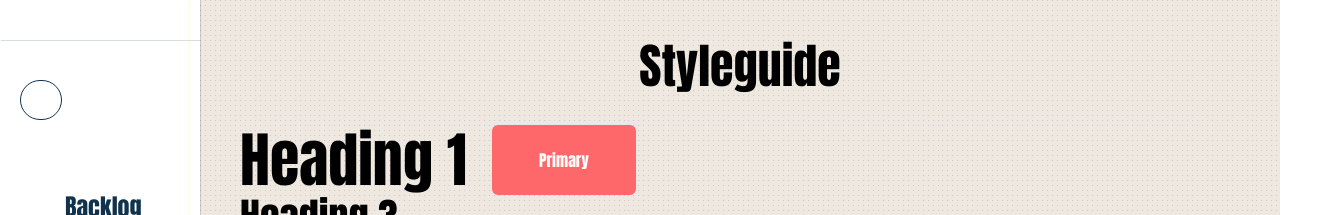
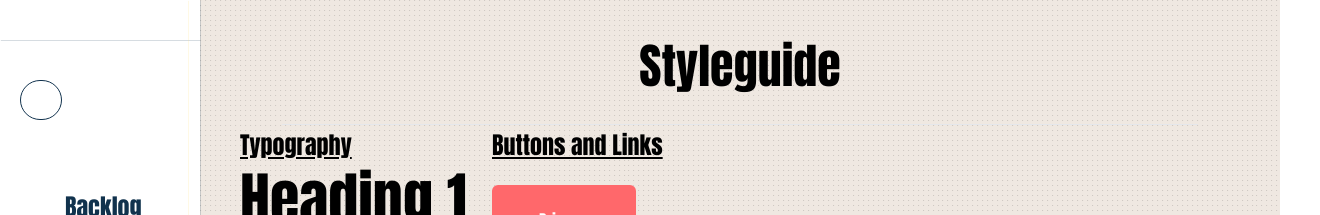
Before and after one commit to CYL-B/concentraction, a React (Vite) app in the folder concentraction-back/concentraction-front/: page /styleguide in a window 1280 px wide. Shown: the top 215 px of the page, 1320 px wide, since content can reach past the window. Built offline with nearby package versions, Linux system fonts and the light colour scheme; some icons are missing.

Commit message:
adjusted layout to add overflow, footer position, added props for typo

```diff
--- a/concentraction-back/concentraction-front/src/components/footer.jsx
+++ b/concentraction-back/concentraction-front/src/components/footer.jsx
@@ -5,7 +5,7 @@ import IconifyIcon from "./icon";
 
 export default function Footer() {
   return (
-    <footer className=" absolute bottom-0 w-full h-1/12 self-end flex justify-between border-solid border-t border-brand-blue">
+    <footer className=" absolute w-full h-1/12 self-end flex justify-between border-solid border-t border-brand-blue">
       <div className="min-w-[30%] flex flex-col justify-center">
         <Heading4 classHeading={"text-brand-blue uppercase"}>
           Concentraction
--- a/concentraction-back/concentraction-front/src/components/layout.jsx
+++ b/concentraction-back/concentraction-front/src/components/layout.jsx
@@ -16,7 +16,7 @@ export default function Layout({
     <div id={id} className="layout flex h-screen w-screen bg-background">
       <NavBar />
 
-      <main role="main" className={`relative p-10 ${mainClassName ?? ""}`}>
+      <main role="main" className={`relative p-10 overflow-x-scroll overflow-y-hidden box-border ${mainClassName ?? ""}`}>
         <Header headerTitle={headerTitle}></Header>
         <div className={`container mx-auto ${containerClassName ?? ""}`}>
           <div className={`w-full ${ pageClassName?? ""}`}>
--- a/concentraction-back/concentraction-front/src/components/typography.jsx
+++ b/concentraction-back/concentraction-front/src/components/typography.jsx
@@ -1,7 +1,7 @@
-function Heading1 ({children}) {
+function Heading1 ({children, classHeading}) {
 
     return(
-        <h1 className="font-anton text-[40px] leading-[44px] md:text-5xl md:leading-[52px] xl:text-6xl xl:leading-[70px]">{children}</h1>
+        <h1 className={`font-anton text-[40px] leading-[44px] md:text-5xl md:leading-[52px] xl:text-6xl xl:leading-[70px] ${classHeading}`}>{children}</h1>
     )
 }
 
@@ -12,10 +12,10 @@ function Heading2 ({text, heading2ClassName}) {
     )
 }
 
- function Heading3 ({children}) {
+ function Heading3 ({children, classHeading}) {
 
     return(
-        <h3 className="font-anton text-xl leading-[19px] md:text-2xl md:leading-[40px] xl:text-[40px] xl:leading-[44px]">{children}</h3>
+        <h3 className={`font-anton text-xl leading-[19px] md:text-2xl md:leading-[40px] xl:text-[40px] xl:leading-[44px] ${classHeading}`}>{children}</h3>
     )
 }
 
@@ -26,16 +26,16 @@ function Heading4 ({children, classHeading}) {
     )
 }
 
-function Body ({children, body2}) {
+function Body ({children, body2, classHeading}) {
 
     return(
-        <p className={`font-nunito ${body2 ?"text-sm leading-[21px]":"text-base leading-6"} `}>{children}</p>
+        <p className={`font-nunito ${body2 ?"text-sm leading-[21px]":"text-base leading-6"} ${classHeading} `}>{children}</p>
     )
 }
 
-function Fineprint ({children}){
+function Fineprint ({children, classHeading}){
     return(
-        <p className="font-nunito text-xs leading-[18px]">{children}</p>
+        <p className={`font-nunito text-xs leading-[18px] ${classHeading}`}>{children}</p>
     )
 
 }
--- a/concentraction-back/concentraction-front/src/pages/styleguide.jsx
+++ b/concentraction-back/concentraction-front/src/pages/styleguide.jsx
@@ -22,6 +22,7 @@ export default function Styleguide() {
         pageClassName="grid grid-cols-4 grid-rows-2 gap-2"
         >
           <section className="typography">
+            <Heading4 classHeading="underline">Typography</Heading4>
             <Heading1>Heading 1</Heading1>
             <Heading2>Heading 2</Heading2>
             <Heading3>Heading 3</Heading3>
@@ -31,6 +32,7 @@ export default function Styleguide() {
             <Fineprint>Fineprint</Fineprint>
           </section>
           <section className="flex flex-wrap gap-5 items-start Buttons and Links">
+          <Heading4 classHeading="underline">Buttons and Links</Heading4>
             <Button variant="primary">Primary</Button>
             <Button variant="secondary">Secondary</Button>
             <AddButton>Test</AddButton>
```
